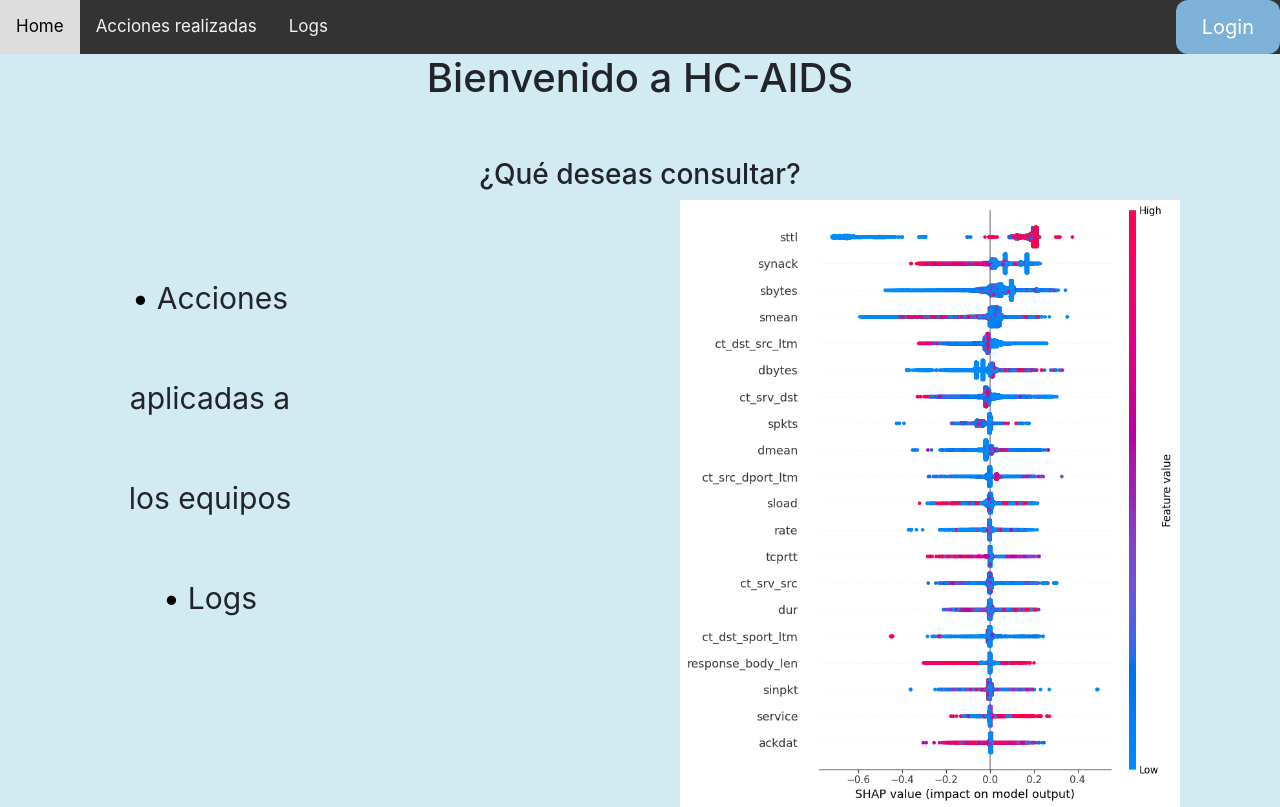
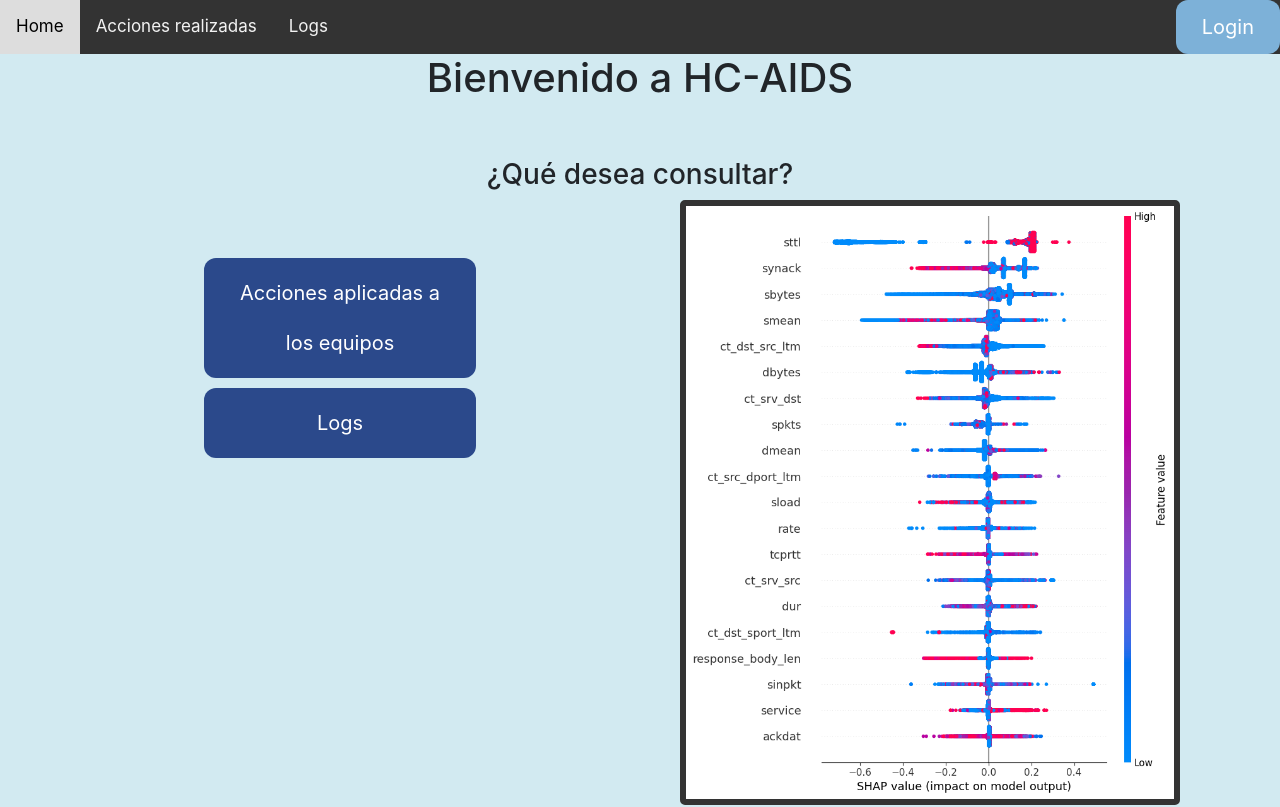
Before and after one commit to Seva41/HCXAI_AIDS, a Django app: page / in a window 1280 px wide. Run offline with Django 3.2, Linux system fonts and the light colour scheme; some libraries are stand-ins or nearby versions.

Commit message:
Botones con estilo

```diff
--- a/webapp/cibermadurez/home/templates/home/index.html
+++ b/webapp/cibermadurez/home/templates/home/index.html
@@ -30,13 +30,13 @@
         <h1>Bienvenido a HC-AIDS</h1>
     </center><br><br>
     <center>
-        <h3>¿Qué deseas consultar?</h3>
+        <h3>¿Qué desea consultar?</h3>
     </center><br><br>
     <img src="{% static 'output.png' %}" alt="Output Image" class="output-img">
     <div class="content">
         <ul>
-            <li onclick="window.location='/tabla'">Acciones aplicadas a los equipos</li>
-            <li onclick="window.location='/stats/'">Logs</li>
+            <li class="custom-button" onclick="window.location='/tabla'">Acciones aplicadas a los equipos</li>
+            <li class="custom-button" onclick="window.location='/stats/'">Logs</li>
         </ul>
     </div>
 </body>
@@ -49,26 +49,36 @@
         background-color: rgb(210, 234, 241);
     }
 
-    li {
-        font-size: 30px;
-        text-align: center;
-        line-height: 100px;
+    .content ul {
         list-style: none;
-        width: 50%;
-        margin: auto;
+        padding: 0;
     }
 
-    li:hover {
+    .content ul li {
+        font-size: 20px;
+        /* Reduce el tamaño de la fuente */
+        text-align: center;
+        line-height: 50px;
+        /* Reduce la altura de la línea */
+        list-style: none;
+        width: 40%;
+        /* Reduce el ancho del botón */
+        margin: 10px auto;
+        /* Añade un margen en la parte superior e inferior para evitar el solapamiento */
+        background-color: #2b498b;
+        color: white;
+        padding: 10px 20px;
+        /* Reduce el padding */
+        text-decoration: none;
+        display: block;
         cursor: pointer;
-        color: blue;
+        border-radius: 12px;
+        transition-duration: 0.4s;
     }
 
-    li::before {
-        content: "•";
-        /* Insert content that looks like bullets */
-        padding-right: 8px;
-        color: rgb(0, 0, 0);
-        /* Or a color you prefer */
+    .content {
+        margin-right: 500px;
+        /* Reduce el margen derecho para mover los botones hacia la derecha */
     }
 
     .topnav {
@@ -76,7 +86,6 @@
         overflow: hidden;
     }
 
-    /* Style the links inside the navigation bar */
     .topnav a {
         float: left;
         color: #f2f2f2;
@@ -86,43 +95,36 @@
         font-size: 17px;
     }
 
-    /* Change the color of links on hover */
     .topnav a:hover {
         background-color: #ddd;
         color: black;
     }
 
-    /* Add a color to the active/current link */
     .topnav a.active {
         background-color: #04AA6D;
         color: white;
     }
 
-    /* Right-aligned section inside the top navigation */
     .login-btn {
         float: right;
         background-color: rgb(125, 177, 216);
         border: none;
         color: white;
         padding: 12px 26px;
-        /* Aumenta el padding para hacer el botón más grande */
         font-size: 20px;
-        /* Aumenta el tamaño de la fuente */
         border-radius: 12px;
-        /* Añade bordes redondeados al botón */
     }
 
     .output-img {
         position: absolute;
         right: 100px;
-        /* Ajusta este valor para mover la imagen más cerca o más lejos del borde derecho */
         top: 200px;
-        /* Ajusta este valor para mover la imagen más arriba o más abajo */
         width: 500px;
+        border: 6px solid #333;
+        border-radius: 5px;
     }
 
     .content {
-        margin-right: 900px;
-        /* Ajusta este valor para mover el contenido más a la izquierda o más a la derecha */
+        margin-right: 600px;
     }
 </style>
```
